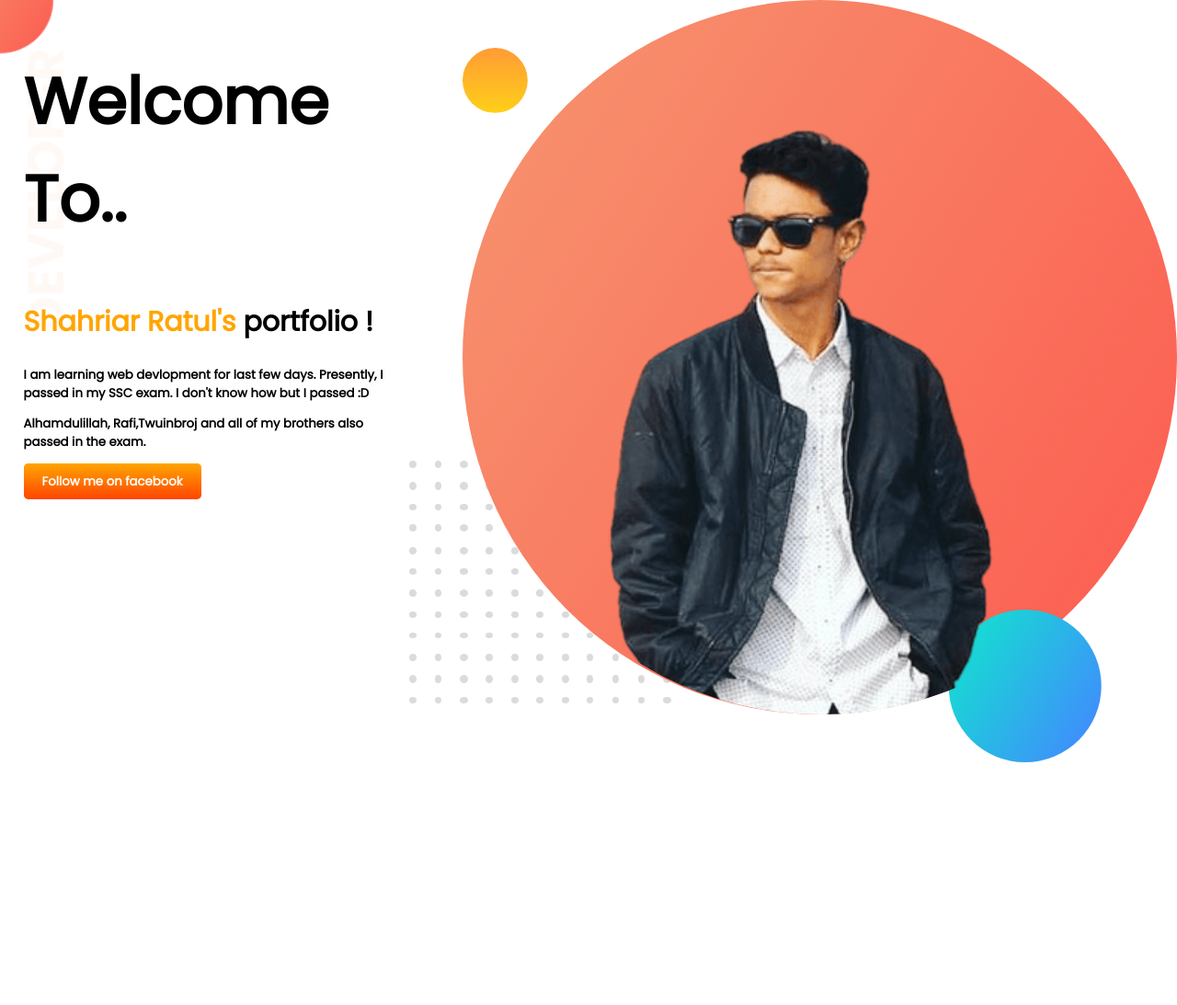
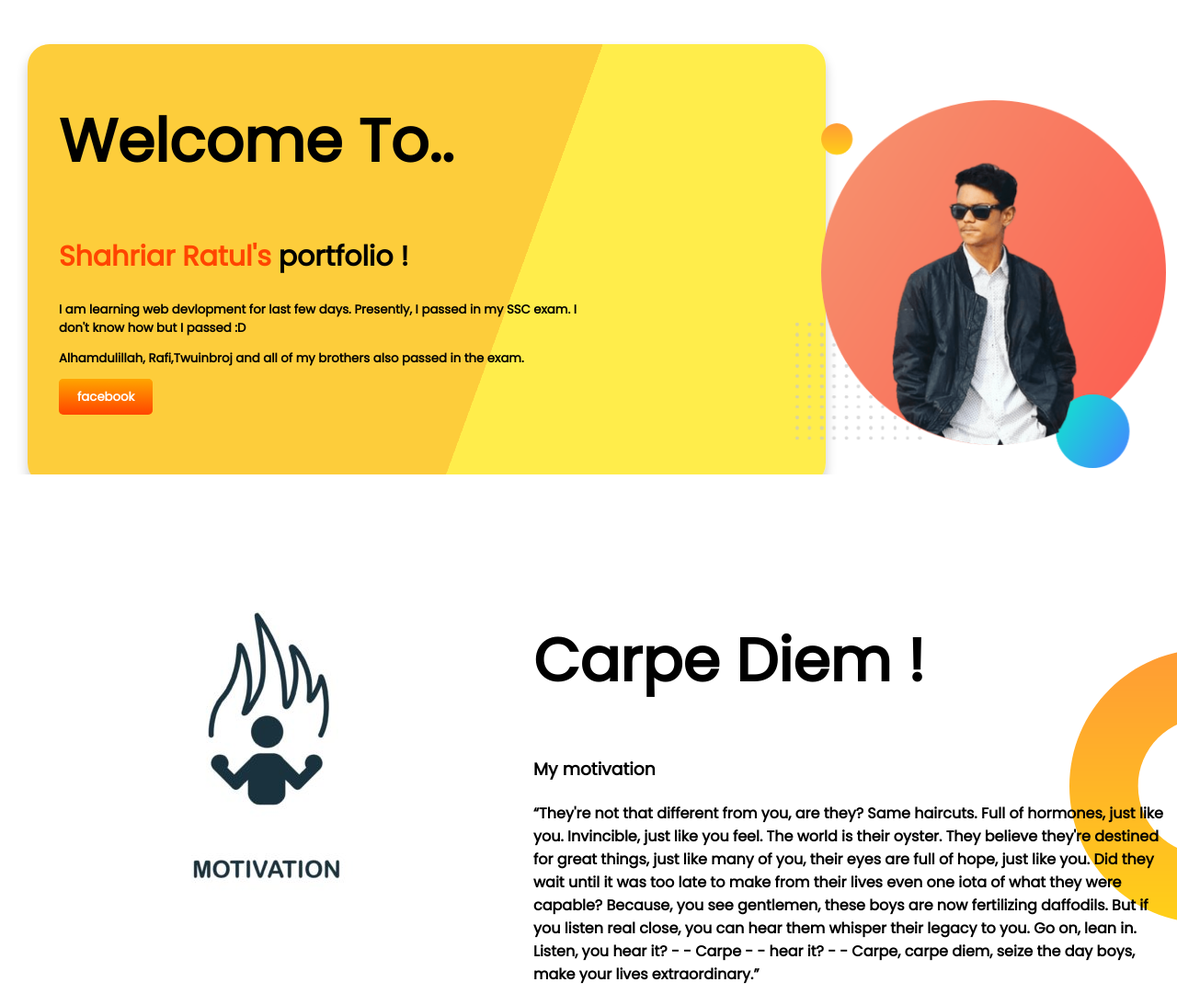
Before and after one commit to ratulinspace/developer-portfolio1.1, a plain HTML site: page index.html in a window 1280 px wide. Shown: the whole page at 92% size. Before the commit the page ends 836 px from the top, so only its background shows below. Drawn offline with Linux system fonts and the light colour scheme.

Commit message:
second part added

```diff
--- a/index.html
+++ b/index.html
@@ -23,11 +23,27 @@
                     I passed :D</p>
                 <p>Alhamdulillah, Rafi,Twuinbroj and all of my brothers also passed in the exam.</p>
             </h5>
-            <h5><a class="link-button" target="_blank" href="https://www.facebook.com/ratulinspace/">Follow me on
-                    facebook</a></h5>
+            <h5><a class="link-button" target="_blank" href="https://www.facebook.com/ratulinspace/">facebook</a></h5>
+            </h5>
+        </div>
+        <div class="half-width">
+            <img src="images/ratul portfolio with BG.png" alt="">
+        </div>
+    </section>
+    <section class="second-part">
+        <div>
+            <img src="images/Motivation-icon-Graphics-14108769-1-1-580x387.jpg" alt="">
         </div>
         <div>
-            <img src="images/ratul portfolio with BG.png" alt="">
+            <h1>Carpe Diem !</h1>
+            <h3>My motivation</h3>
+            <h4>“They're not that different from you, are they? Same haircuts. Full of hormones, just like you.
+                Invincible, just like you feel. The world is their oyster. They believe they're destined for great
+                things, just like many of you, their eyes are full of hope, just like you. Did they wait until it was
+                too late to make from their lives even one iota of what they were capable? Because, you see gentlemen,
+                these boys are now fertilizing daffodils. But if you listen real close, you can hear them whisper their
+                legacy to you. Go on, lean in. Listen, you hear it? - - Carpe - - hear it? - - Carpe, carpe diem, seize
+                the day boys, make your lives extraordinary.”</h4>
         </div>
     </section>
 </body>
--- a/style.css
+++ b/style.css
@@ -1,25 +1,29 @@
 body{
     font-family: 'Poppins', sans-serif;
-    margin: 0px;
+    margin: 0%;
 }
 h1{
-    font-size: 70px;
+    font-size: 65px;
 }
 .orng-clr{
-    color: orange;
+    color: orangered;
 }
 h2{
     font-size: 30px;
 }
 section{
     display: flex;
+    margin-bottom: 100px;
 }
 .half-width{
-    width: 50%;
-    padding-left: 2%;
+    width: 80%;
+    padding-left: 5%;
+    padding-top: 2%;
 }
 .half-width img{
-    width: 60%;
+    width: 70%;
+    padding-left: 28%;
+    padding-top: 10%;
 }
 .link-button{
     text-decoration: none;
@@ -30,6 +34,15 @@ section{
     color: white;
 }
 .top-banner{
-    background-image: url(images/top-banner.png);
+    background-image: url(images/1_ZhuqSg8Jmz4p8H6X5U1uzQ.png);
     background-repeat: no-repeat;
+    max-width: 100%;
+    height: auto;
+    margin-top: 2%;
 }
+.second-part{
+    background-image:url(images/dream-bg.png);
+    background-repeat: no-repeat;
+    background-position: right;
+    margin: 0%;
+}
```
Also changed, not shown: images/1_ZhuqSg8Jmz4p8H6X5U1uzQ.png (added), images/8b59f94d9ef3e15c2e3ae256bc4aa28d.jpg (deleted), images/Motivation-icon-Graphics-14108769-1-1-580x387.jpg (added).
